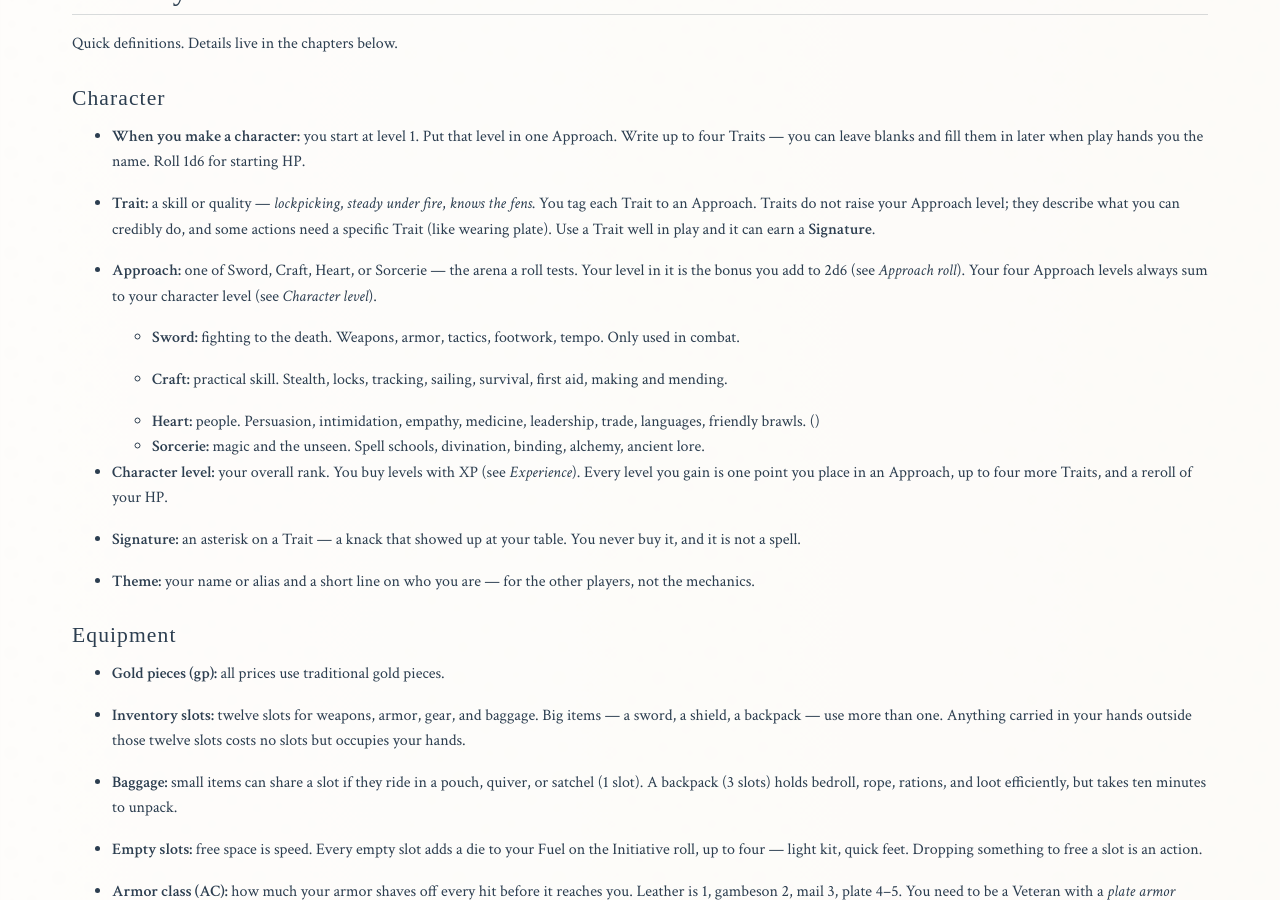
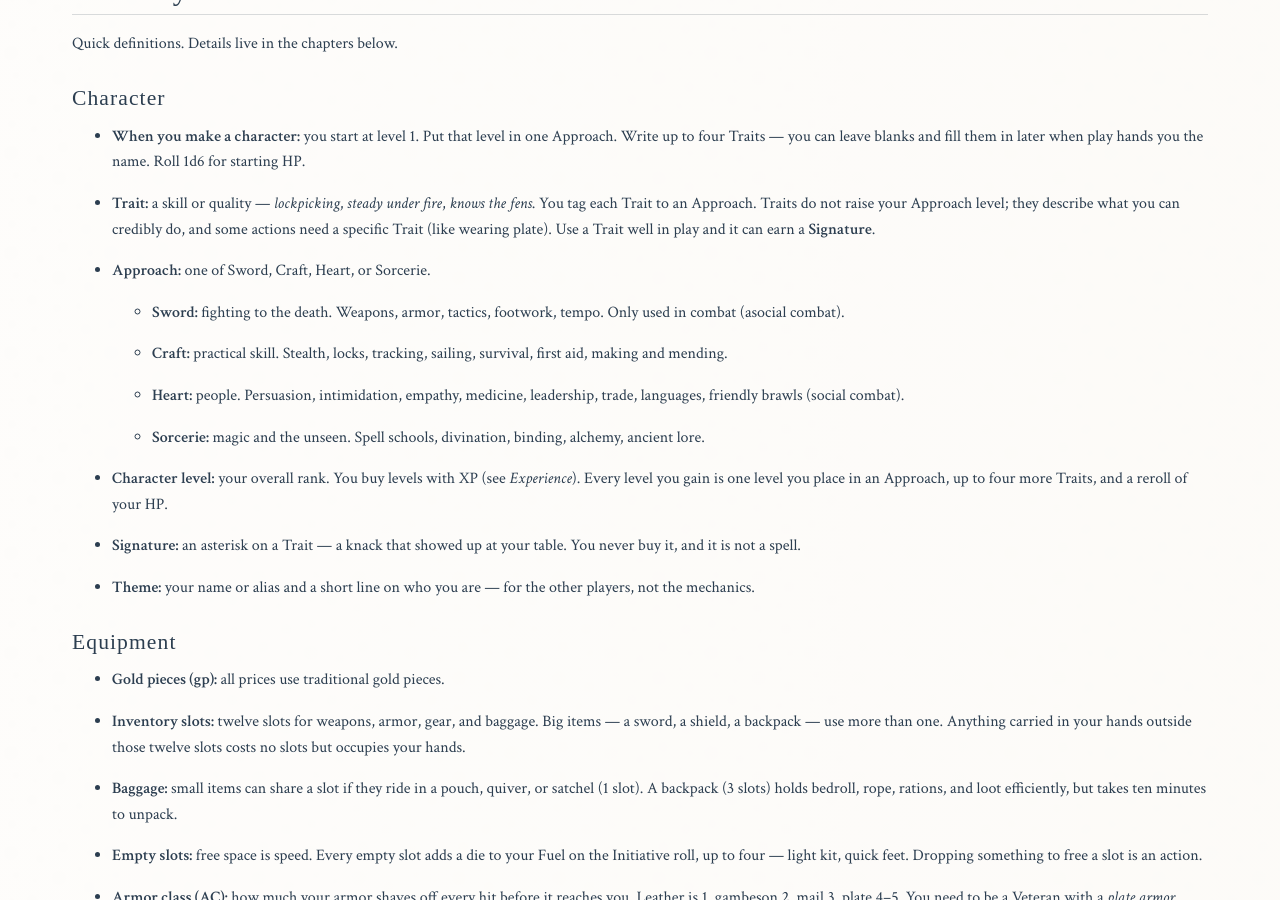
Before and after one commit to paulabrams/burners, a Jekyll site: the page built from burners-adventure-game.md, in a window 1280 px wide and 900 px high, scrolled down 2758 px. Built offline with Jekyll 4.4.1, drawn with Linux system fonts in a browser that asks for light colours; some web fonts are replaced.

Commit message:
Tighten Approach glossary; label social and asocial combat.
Approach entry is the four arenas only; Character level carries placement wording.

Co-authored-by: Cursor <cursoragent@cursor.com>

```diff
--- a/burners-adventure-game.md
+++ b/burners-adventure-game.md
@@ -51,17 +51,17 @@ Quick definitions. Details live in the chapters below.
 
 - **Trait:** a skill or quality — *lockpicking*, *steady under fire*, *knows the fens*. You tag each Trait to an Approach. Traits do not raise your Approach level; they describe what you can credibly do, and some actions need a specific Trait (like wearing plate). Use a Trait well in play and it can earn a **Signature**.
 
-- **Approach:** one of Sword, Craft, Heart, or Sorcerie — the arena a roll tests. Your level in it is the bonus you add to 2d6 (see *Approach roll*). Your four Approach levels always sum to your character level (see *Character level*).
+- **Approach:** one of Sword, Craft, Heart, or Sorcerie.
 
-  - **Sword:** fighting to the death. Weapons, armor, tactics, footwork, tempo. Only used in combat.
+  - **Sword:** fighting to the death. Weapons, armor, tactics, footwork, tempo. Only used in combat (asocial combat).
 
   - **Craft:** practical skill. Stealth, locks, tracking, sailing, survival, first aid, making and mending.
 
-  - **Heart:** people. Persuasion, intimidation, empathy, medicine, leadership, trade, languages, friendly brawls.
-()
+  - **Heart:** people. Persuasion, intimidation, empathy, medicine, leadership, trade, languages, friendly brawls (social combat).
+
   - **Sorcerie:** magic and the unseen. Spell schools, divination, binding, alchemy, ancient lore.
 
-- **Character level:** your overall rank. You buy levels with XP (see *Experience*). Every level you gain is one point you place in an Approach, up to four more Traits, and a reroll of your HP.
+- **Character level:** your overall rank. You buy levels with XP (see *Experience*). Every level you gain is one level you place in an Approach, up to four more Traits, and a reroll of your HP.
 
 - **Signature:** an asterisk on a Trait — a knack that showed up at your table. You never buy it, and it is not a spell.
 
```
